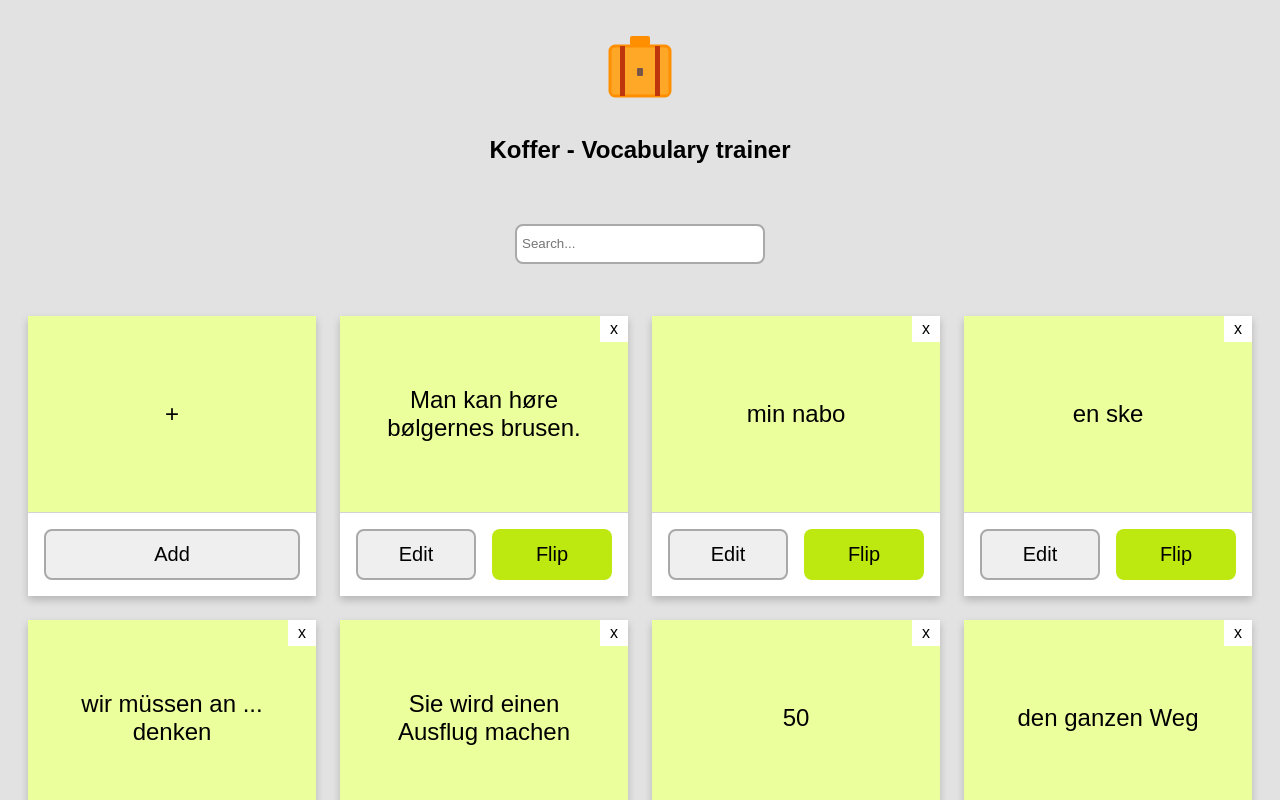
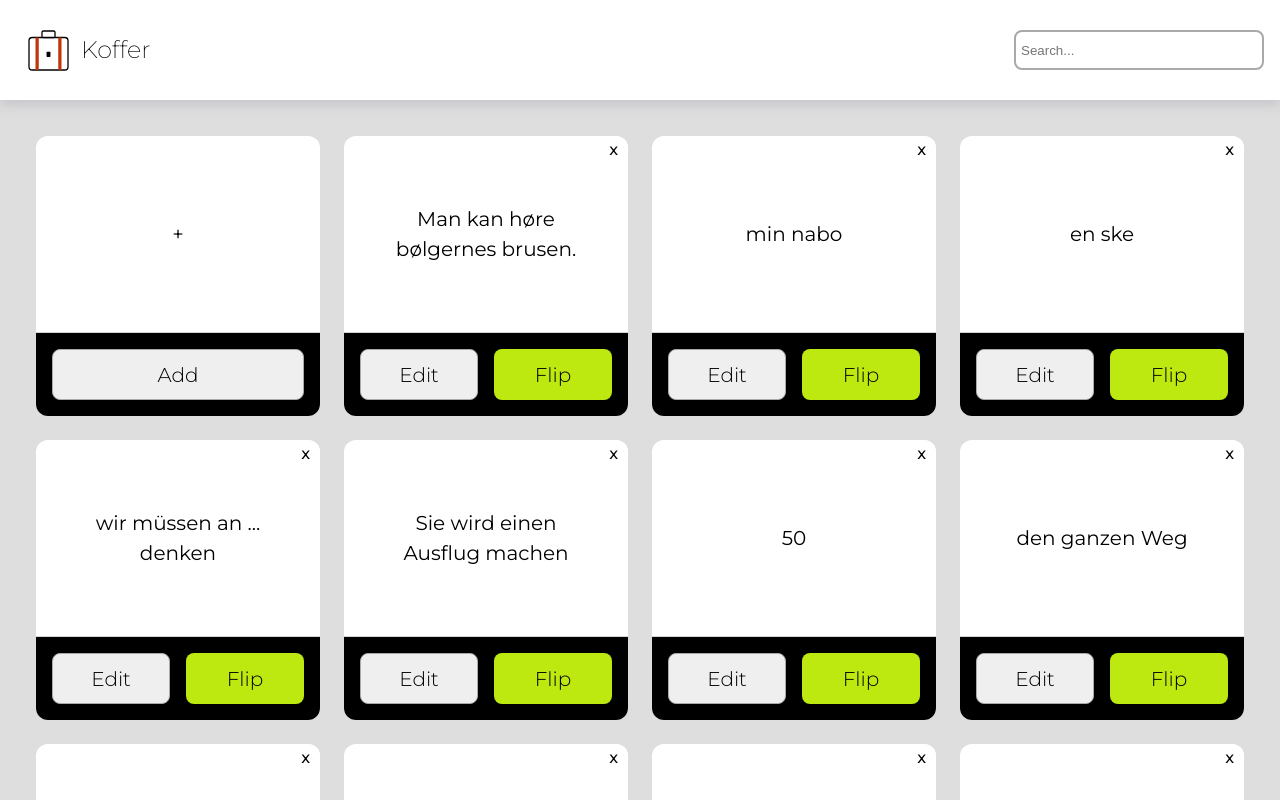
Before and after one commit to kayoken/koffer, a React (Vite) app: page / in a window 1280 px wide. Shown: the top 800 px of the page. Built offline with nearby package versions, Linux system fonts and the light colour scheme.

Commit message:
VB-3: styling

```diff
--- a/index.html
+++ b/index.html
@@ -2,6 +2,12 @@
 <html lang="en">
   <head>
     <meta charset="UTF-8" />
+    <link rel="preconnect" href="https://fonts.googleapis.com" />
+    <link rel="preconnect" href="https://fonts.gstatic.com" crossorigin />
+    <link
+      href="https://fonts.googleapis.com/css2?family=Montserrat:ital,wght@0,100..900;1,100..900&display=swap"
+      rel="stylesheet"
+    />
     <link rel="icon" type="image/svg+xml" href="/koffer.svg" />
     <meta name="viewport" content="width=device-width, initial-scale=1.0" />
     <title>Koffer</title>
--- a/src/App.css
+++ b/src/App.css
@@ -1,6 +1,5 @@
 #root {
-  max-width: 1280px;
+  width: 100%;
   margin: 0 auto;
-  padding: 1rem;
   text-align: center;
 }
--- a/src/App.tsx
+++ b/src/App.tsx
@@ -1,10 +1,10 @@
 import "./App.css";
-import Vocabox from "./components/Vocabox";
+import Koffer from "./components/Koffer";
 
 function App() {
   return (
     <>
-      <Vocabox />
+      <Koffer />
     </>
   );
 }
--- /dev/null
+++ b/src/components/Button.tsx
@@ -0,0 +1,5 @@
+const Button = () => {
+  return <div>Button</div>;
+};
+
+export default Button;
--- a/src/components/Vocabox.tsx
+++ b/src/components/Koffer.tsx
@@ -6,7 +6,7 @@ import Wordlist from "./Wordlist";
 import SearchBar from "./Searchbar";
 import { vocabularyReducer } from "../reducers/vocabularyReducer";
 
-const Vocabox = () => {
+const Koffer = () => {
   const [filterText, setFilterText] = useState("");
   const [loaded, setLoaded] = useState(false);
   const [vocabulary, dispatch] = useReducer(
@@ -14,25 +14,28 @@ const Vocabox = () => {
     initialVocabulary
   );
 
-  // just mocking a loader
+  //mocking a loader
   useEffect(() => {
     setTimeout(() => {
       setLoaded(true);
     }, 500);
   }, []);
 
-  // mocking network
   function handleFilterText(text: string) {
     setFilterText(() => text);
   }
 
   return (
-    <div className="voc_container">
-      <img src={logo} />
-      <h2>Koffer - Vocabulary trainer</h2>
-      <div className="searchfield">
-        <SearchBar filterText={filterText} onFilterText={handleFilterText} />
-      </div>
+    <div className="voc_container montserrat-koffer">
+      <header>
+        <div className="header-left">
+          <img src={logo} width={65} alt="Logo" />
+          <h1>Koffer</h1>
+        </div>
+        <div className="searchfield">
+          <SearchBar filterText={filterText} onFilterText={handleFilterText} />
+        </div>
+      </header>
       {loaded ? (
         <Wordlist
           filterText={filterText}
@@ -46,4 +49,4 @@ const Vocabox = () => {
   );
 };
 
-export default Vocabox;
+export default Koffer;
--- a/src/index.css
+++ b/src/index.css
@@ -1,27 +1,21 @@
-/* :root {
-  font-family: Inter, system-ui, Avenir, Helvetica, Arial, sans-serif;
+:root {
+  font-family: Montserrat, Inter, system-ui, Avenir, Helvetica, Arial,
+    sans-serif;
   line-height: 1.5;
   font-weight: 400;
 
-  color-scheme: light dark;
-  color: rgba(255, 255, 255, 0.87);
-  background-color: #242424;
-
-  font-synthesis: none;
+  font-synthesis: weight;
   text-rendering: optimizeLegibility;
   -webkit-font-smoothing: antialiased;
   -moz-osx-font-smoothing: grayscale;
-} */
+}
 
-/* a {
-  font-weight: 500;
-  color: #646cff;
-  text-decoration: inherit;
-} */
-
-/* a:hover {
-  color: #535bf2;
-} */
+.montserrat-koffer {
+  font-family: "Montserrat", sans-serif;
+  font-optical-sizing: auto;
+  font-weight: 400;
+  font-style: normal;
+}
 
 body {
   margin: 0;
@@ -30,10 +24,11 @@ body {
   min-height: 100vh;
 }
 
-/* h1 {
+h1 {
   font-size: 3.2em;
   line-height: 1.1;
-} */
+  color: #ffffff;
+}
 
 button {
   border-radius: 8px;
@@ -46,25 +41,3 @@ button {
   cursor: pointer;
   transition: border-color 0.25s;
 }
-
-/* button:hover {
-  border-color: #646cff;
-} */
-
-/* button:focus,
-button:focus-visible {
-  outline: 4px auto -webkit-focus-ring-color;
-} */
-
-/* @media (prefers-color-scheme: light) {
-  :root {
-    color: #213547;
-    background-color: #ffffff;
-  }
-  a:hover {
-    color: #747bff;
-  }
-  button {
-    background-color: #f9f9f9;
-  }
-} */
--- a/src/styles/styles.css
+++ b/src/styles/styles.css
@@ -3,23 +3,51 @@
 }
 
 body {
-  font-family: sans-serif;
   padding: 0;
-  background-color: #e2e2e2;
+  background-color: #fff;
   font-weight: 300;
 }
 
 .voc_container {
+  width: 100%;
   flex-direction: column;
   display: flex;
   justify-content: center;
   flex-wrap: wrap;
+  align-items: center;
+  header {
+    padding: 0 1rem;
+    position: sticky;
+    height: 100px;
+    top: 0;
+    width: 100%;
+    display: flex;
+    align-items: center;
+    justify-content: space-between;
+    z-index: 3;
+    background: rgba(255, 255, 255, 0.97);
+    box-shadow: 0px 6px 12px 0px rgba(106, 115, 129, 0.16),
+      0px 3px 8px 0px rgba(106, 115, 129, 0.06);
+    .header-left {
+      display: flex;
+      align-items: center;
+      h1 {
+        font-size: 1.5rem;
+        font-weight: 200;
+        color: black;
+        margin: 0;
+      }
+    }
+  }
   .cards {
     flex-direction: row;
     display: flex;
     align-items: flex-start;
     justify-content: center;
+    max-width: 1280px;
     flex-wrap: wrap;
+    background-color: #dedede;
+    padding: 1.5rem;
     .card {
       position: relative;
       min-width: 180px;
@@ -31,18 +59,18 @@ body {
       align-items: center;
       justify-content: space-between;
       cursor: grab;
-      box-shadow: 0 4px 8px rgba(0, 0, 0, 0.2);
+      overflow: hidden;
+      border-radius: 0.75rem;
       &.bright {
-        background-color: #ecff9d;
-        font-weight: 300;
+        background-color: #fff;
       }
       &.dark {
-        background-color: #f3f3f3;
-        color: #696969;
+        background-color: #000;
+        color: #fff;
       }
       .text-container {
         height: 70%;
-        font-size: 1.5rem;
+        font-size: 1.25rem;
         display: flex;
         padding: 1rem;
         justify-content: center;
@@ -51,7 +79,7 @@ body {
       }
       .button-container {
         height: 30%;
-        background-color: #fff;
+        background-color: #000;
         font-size: 1.25rem;
         font-weight: 700;
         display: flex;
@@ -74,7 +102,7 @@ body {
             height: 100%;
           }
           &.edit {
-            border: 2px solid darkgray;
+            border: 1px solid darkgray;
             height: 100%;
             &.new {
               width: 15rem;
```
Also changed, not shown: koffer.svg.
